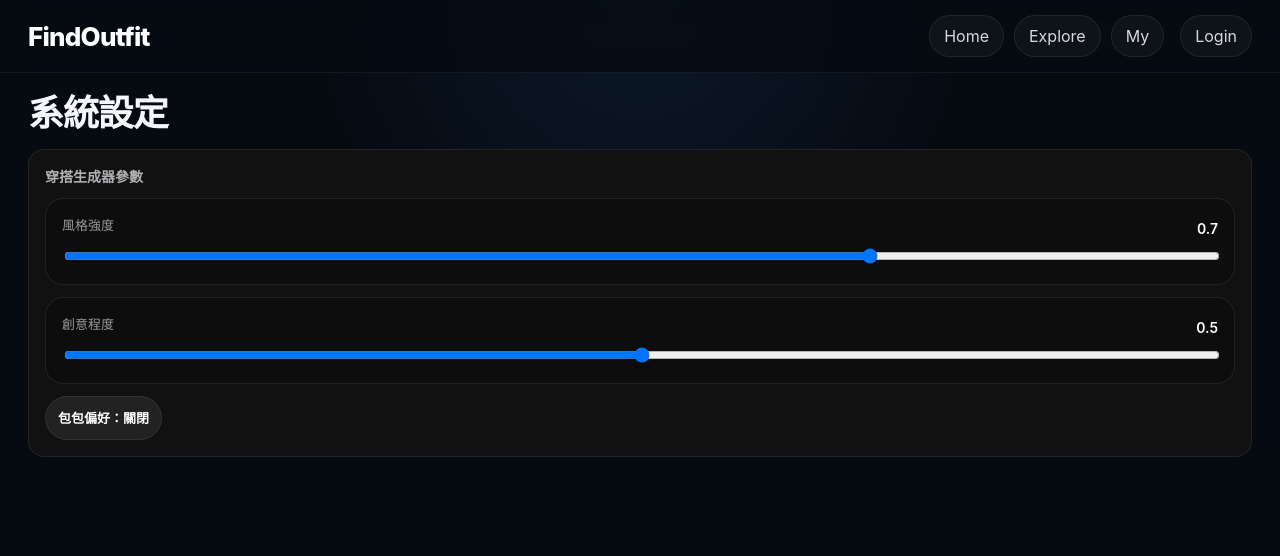
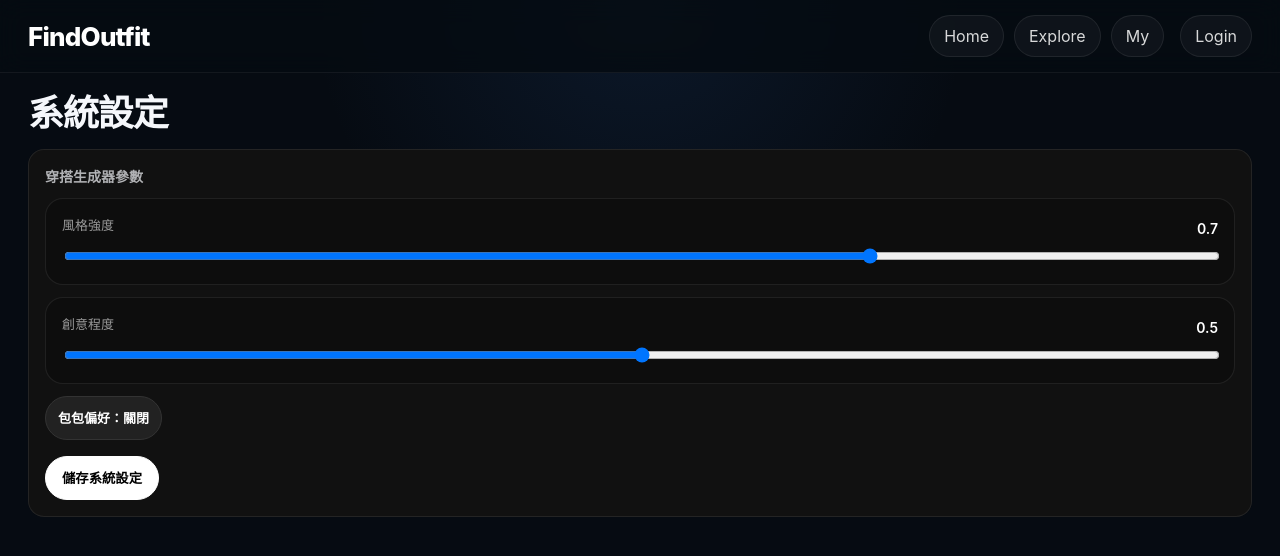
Before and after one commit to howeasyshare-glitch/simon, a Next.js app: page /system in a window 1280 px wide. Shown: the top 556 px of the page. Built offline with nearby package versions, Linux system fonts and the light colour scheme; no server answers.

Commit message:
Add files via upload

```diff
--- a/app/system/page.tsx
+++ b/app/system/page.tsx
@@ -3,40 +3,93 @@
 import styles from "../page.module.css";
 import NavBar from "../../components/NavBar";
 import { useState, useEffect } from "react";
+import { apiGetJson, apiPostJson } from "../../lib/apiFetch";
+import { supabase } from "../../lib/supabase/client";
 
 export default function SystemPage() {
   const [temperature, setTemperature] = useState(0.7);
   const [creativity, setCreativity] = useState(0.5);
   const [withBag, setWithBag] = useState(false);
+  const [saving, setSaving] = useState(false);
+  const [savedText, setSavedText] = useState("");
 
-  // 👉 初始化（讀 localStorage）
   useEffect(() => {
+    loadSystem();
+  }, []);
+
+  async function loadSystem() {
     try {
       const raw = localStorage.getItem("findoutfit_system");
-      if (!raw) return;
-      const data = JSON.parse(raw);
-      setTemperature(data.temperature ?? 0.7);
-      setCreativity(data.creativity ?? 0.5);
-      setWithBag(data.withBag ?? false);
+      if (raw) {
+        const data = JSON.parse(raw);
+        setTemperature(data.temperature ?? 0.7);
+        setCreativity(data.creativity ?? 0.5);
+        setWithBag(data.withBag ?? false);
+      }
     } catch {}
-  }, []);
 
-  // 👉 每次變更就存
-  useEffect(() => {
-    localStorage.setItem(
-      "findoutfit_system",
-      JSON.stringify({
+    try {
+      const {
+        data: { session },
+      } = await supabase.auth.getSession();
+
+      if (!session?.access_token) return;
+
+      const data = await apiGetJson<any>(`/api/data?op=user.settings.get&ts=${Date.now()}`);
+      const system = data?.item?.system;
+      if (!system) return;
+
+      setTemperature(system.temperature ?? 0.7);
+      setCreativity(system.creativity ?? 0.5);
+      setWithBag(system.withBag ?? false);
+    } catch {}
+  }
+
+  async function save() {
+    setSaving(true);
+    setSavedText("");
+    try {
+      const system = {
         temperature,
         creativity,
         withBag,
-      })
-    );
-  }, [temperature, creativity, withBag]);
+      };
+
+      localStorage.setItem("findoutfit_system", JSON.stringify(system));
+
+      const settingsRaw = localStorage.getItem("findoutfit_settings");
+      let gender = undefined;
+      let audience = undefined;
+      try {
+        const settings = settingsRaw ? JSON.parse(settingsRaw) : null;
+        gender = settings?.gender;
+        audience = settings?.audience;
+      } catch {}
+
+      const {
+        data: { session },
+      } = await supabase.auth.getSession();
+
+      if (session?.access_token) {
+        await apiPostJson("/api/data?op=user.settings.upsert", {
+          gender,
+          audience,
+          system,
+        });
+      }
+
+      setSavedText("已儲存");
+    } catch {
+      setSavedText("儲存失敗");
+    } finally {
+      setSaving(false);
+      setTimeout(() => setSavedText(""), 2200);
+    }
+  }
 
   return (
     <main className={styles.page}>
       <NavBar />
-
       <div className={styles.contentWrap}>
         <h2 className={styles.sectionTitle}>系統設定</h2>
 
@@ -81,6 +134,13 @@ export default function SystemPage() {
               包包偏好：{withBag ? "開啟" : "關閉"}
             </button>
           </div>
+
+          <div className={styles.generateRow} style={{ marginTop: 16 }}>
+            <button className={styles.primaryBtn} onClick={save} disabled={saving}>
+              {saving ? "儲存中..." : "儲存系統設定"}
+            </button>
+            {savedText ? <span className={styles.emptyText}>{savedText}</span> : null}
+          </div>
         </div>
       </div>
     </main>
```
